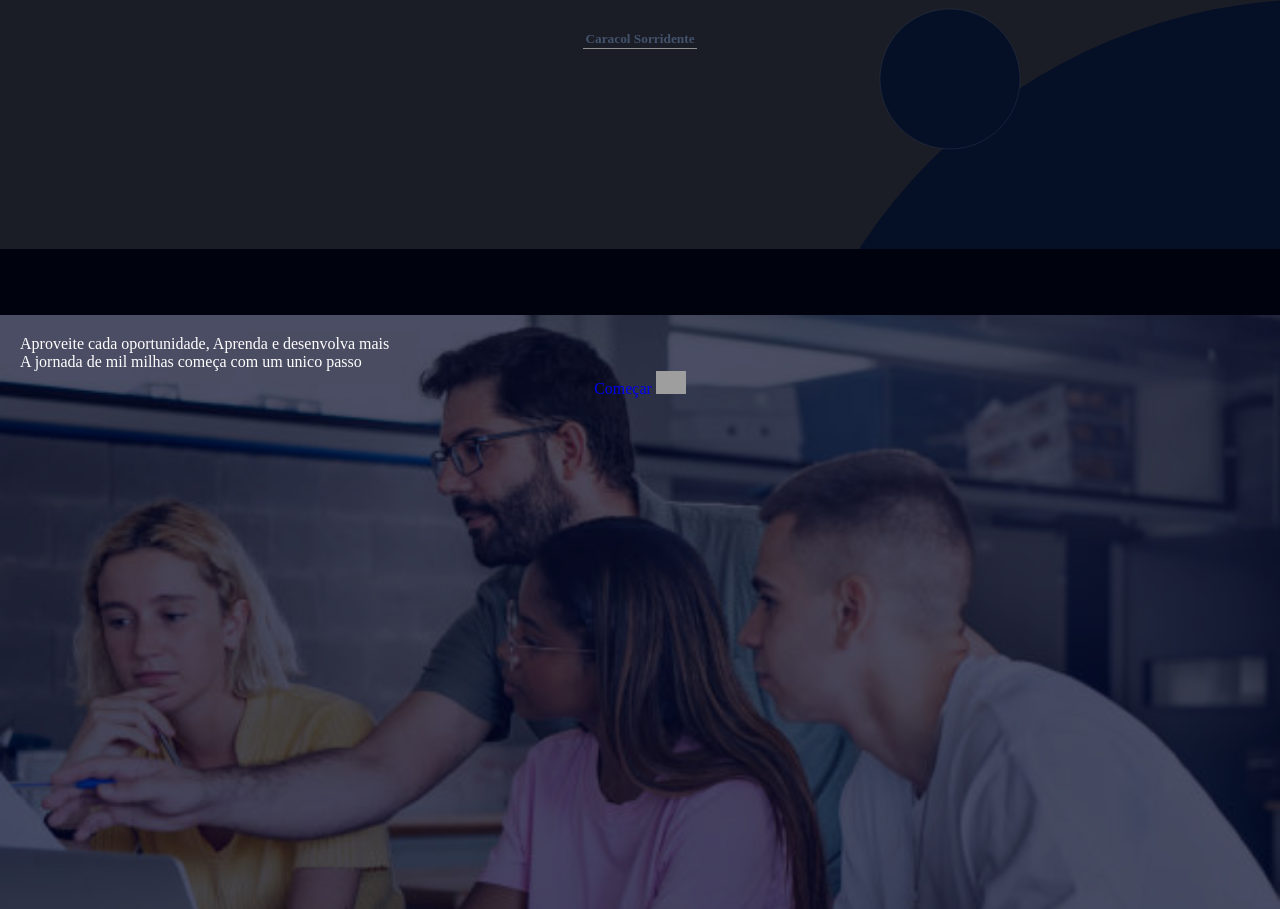
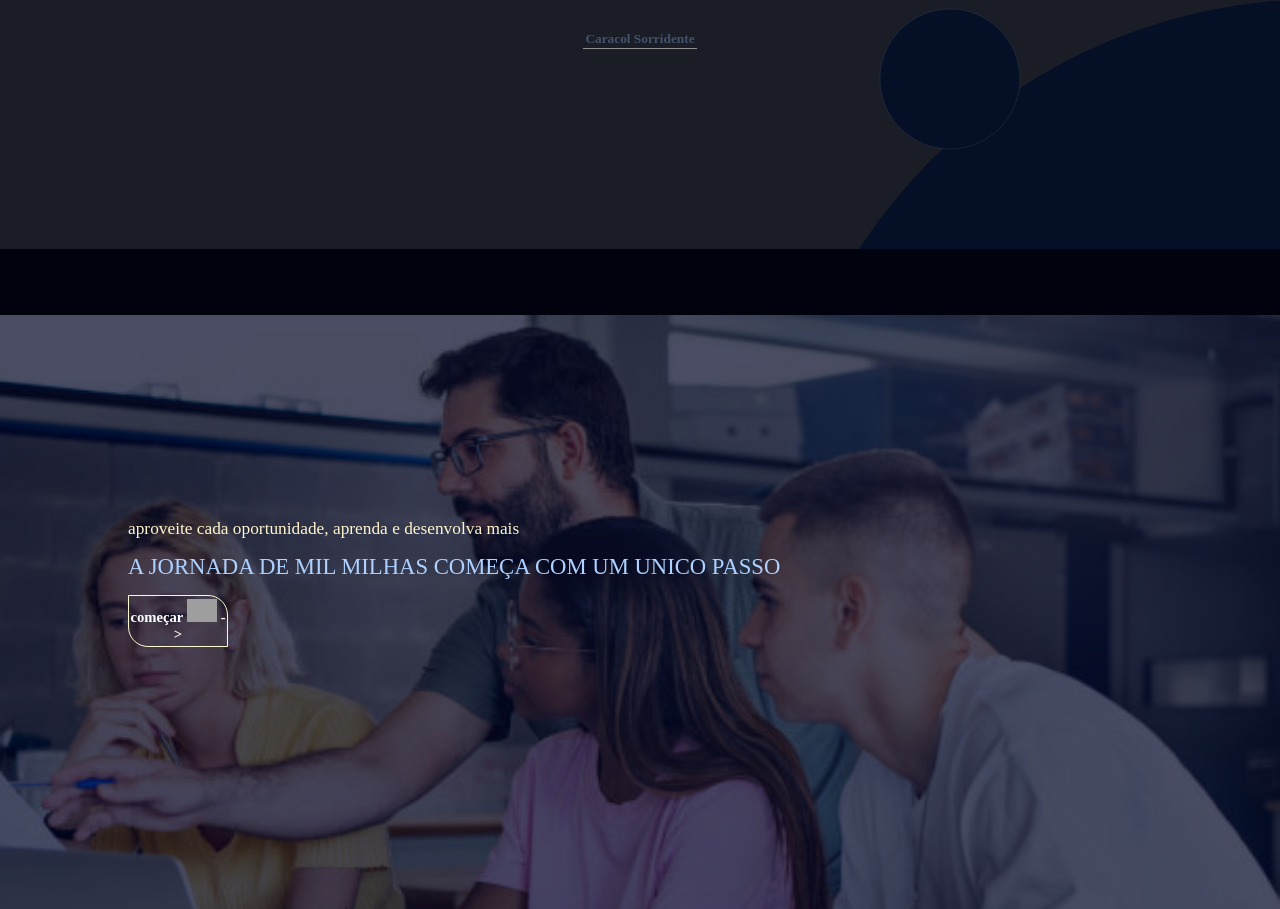
Before and after one commit to Rosalio26/projectos, a PHP site: page / in a window 1280 px wide. Shown: the part 601-1510 px from the top of the page. Run offline with PHP 8.4, Linux system fonts and the light colour scheme; some web fonts are replaced; grey boxes are pictures that could not be loaded.

Commit message:
Update index_style.css

```diff
--- a/caracol/style/index_style.css
+++ b/caracol/style/index_style.css
@@ -359,7 +359,7 @@ header > .sticky_1 > .svgs > .svg-stick_1 {
 }
 
 .col-main {
-    background-color: red;
+    background-color: transparent;
     background-image: url("../midia/img/wel-img-003.jpg");
     background-repeat: no-repeat;
     background-size: cover;
@@ -371,7 +371,19 @@ header > .sticky_1 > .svgs > .svg-stick_1 {
     background-color: #000524b4;
     height: 100%;
     width: 100%;
-    padding: 20px;
+    padding: 0px;
+}
+
+.txt-itm-mn {
+    background-color: transparent;
+    width: 80%;
+    height: 90%;
+    margin: auto;
+
+    display: flex;
+    flex-direction: column;
+    align-items: start;
+    justify-content: center;
 }
 
 .txt-lmz {
@@ -379,8 +391,46 @@ header > .sticky_1 > .svgs > .svg-stick_1 {
     text-wrap: wrap;
 }
 
+.lema-zr {
+    color: #fff6cd;
+    font-size: 13pt;
+    font-family: kanit;
+    font-weight: 400;
+    text-transform: lowercase;
+}
+
+.lema {
+    color: #aed1ff;
+    font-size: 17pt;
+    text-transform: uppercase;
+    margin: 15px 0px;
+}
+
 .img-txt-mn {
     display: none;
+}
+
+.btn-lm {
+    color: var(--cor002);
+    font-size: 11pt;
+    font-family: kanit;
+    font-weight: 550;
+    text-transform: lowercase;
+
+    border: 1px solid lightgoldenrodyellow;
+    border-radius: 0px 20px 0px;
+    width: 100px;
+    padding: 3px 0px;
+}
+
+.btn-lm:hover {
+    color: var(--cor004);
+    background-color: lightgray;
+    border-color: var(--cor004);
+}
+
+.btn-lm::after {
+    content: "->";
 }
 
 
```
